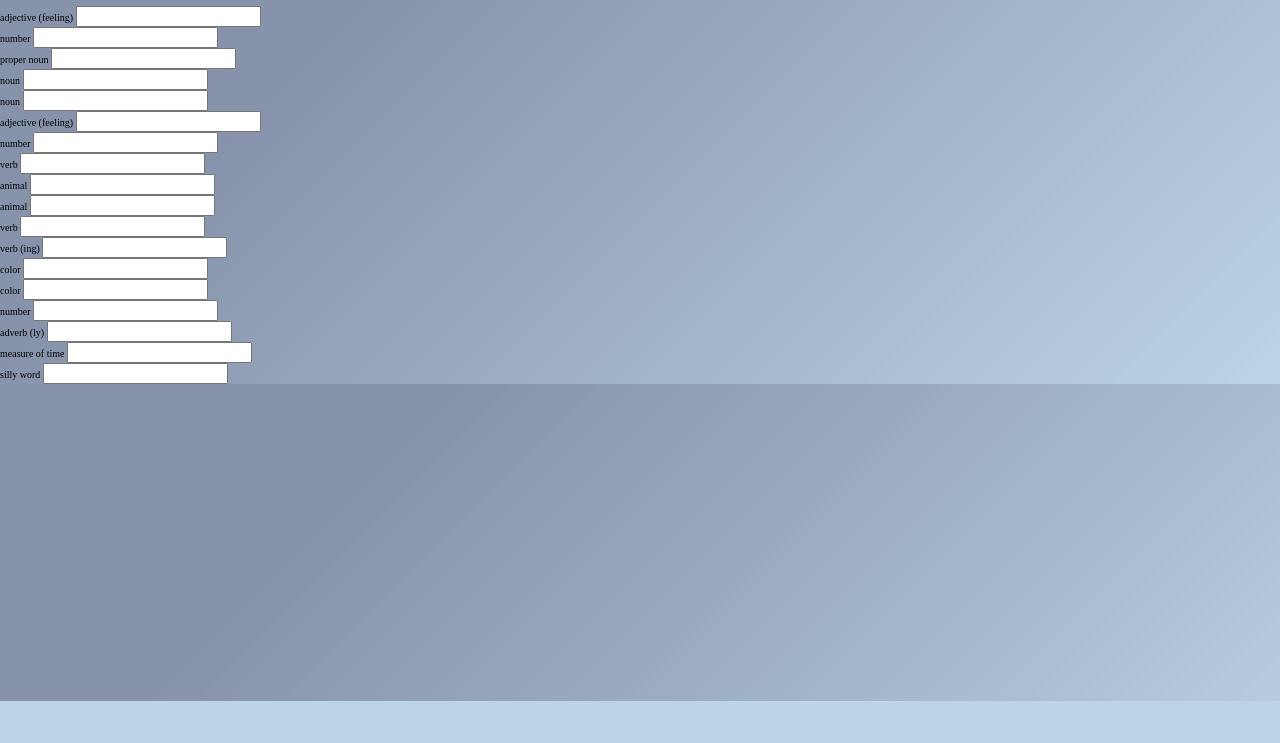
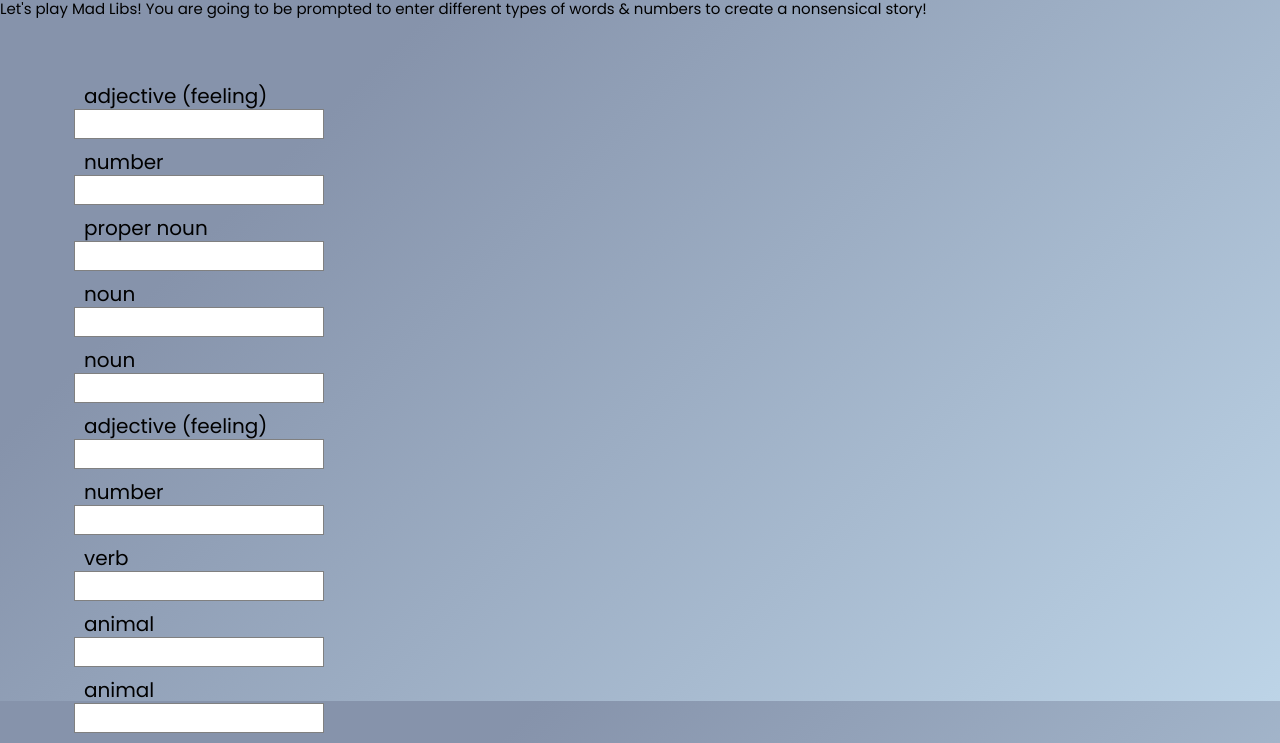
Before and after one commit to jasondwood/madlibs, a plain HTML site: page index.html in a window 1280 px wide. Shown: the part 99-842 px from the top of the page. Before the commit the page ends 800 px from the top, so only its background shows below. Drawn offline with Linux system fonts and the light colour scheme.

Commit message:
added minimal styling, before adding JS

```diff
--- a/css/style.css
+++ b/css/style.css
@@ -23,12 +23,15 @@
 
 html {
      font-size: 62.5%;
+     height: 100%;
 
 }
 
 body {
      background-color: #bdd4e7;
      background-image: linear-gradient(315deg, #bdd4e7 0%, #8693ab 74%);
+     font-family: 'Poppins', sans-serif;
+     height: 100%;
 }
 /******************************************
 /* LAYOUT
@@ -40,20 +43,44 @@ body {
 }
 
 .container {
-     text-align: center;
+
+     padding: 30px 0;
+     margin: 0 auto;
+
 }
 
 .description {
      font-size: 1.5rem;
      margin-bottom: 20px;
-}
-#box {
-     height: 400px;
-     width: 400px;
-     background-color: red;
-     margin: 5px auto;
+
 }
 
+form section{
+     padding: 0 5%;
+     margin-top: 20px;
+
+
+}
+
+.input-group{
+     display: flex;
+     flex-direction: column;
+
+     margin: 10px;
+}
+
+.input-group label {
+     padding-left: 10px;
+     font-size: 2rem;
+}
+
+.input-group input[type="text"]{
+     height: 30px;
+     width: 250px;
+     border: 1px solid gray;
+     padding-left: 10px;
+     margin: 3px 0;
+}
 /******************************************
 /* ADDITIONAL STYLES
 /*******************************************/
--- a/index.html
+++ b/index.html
@@ -9,19 +9,24 @@
 		<title>Mad Libs</title>
 
 		<!-- external CSS link -->
+		<link rel="preconnect" href="https://fonts.googleapis.com">
+		<link rel="preconnect" href="https://fonts.gstatic.com" crossorigin>
+		<link href="https://fonts.googleapis.com/css2?family=Poppins:wght@100;300;400;600;700&display=swap" rel="stylesheet">
 		<link rel="stylesheet" href="css/reset.css">
 		<link rel="stylesheet" href="css/style.css">
 	</head>
 	<body>
-		<header>
-			<h1 class="title">Mad Libs Madness</h1>
-			<p class="description"><strong>Let's play Mad Libs!</strong> You are going to be prompted to enter different types of words & numbers to create a nonsensical story!
-			</p>
-		</header>
+		<div class="container">
+			<header>
+				<h1 class="title">Mad Libs Madness</h1>
+				<p class="description"><strong>Let's play Mad Libs!</strong> You are going to be prompted to enter different types of words & numbers to create a nonsensical story!
+				</p>
+			</header>
+		</div>
 
 		<main>
-			<form id="madlibs-form" name="madlibs-form">
-				<section id="madlibs-inputs"></section>
+			<form id="madlibs-form" name="madlibs-form" onsubmit="submitMadLibs(event)">
+				<section id="madlibs-inputs">
 
 				<div class="input-group">
 					<label for="adjective_1">adjective (feeling)</label>
@@ -112,12 +117,14 @@
 					<label for="silly">silly word</label>
 					<input type="text" id="silly" name="silly" required>
 				</div>
+			</section>
+				<section id="madlibs-submit">
+					<button type="submit">Go</button>
+				</section>
 
-				<section id="madlibs-submit"></section>
 			</form>
+
 		</main>
-
-
 
 		<script type="text/javascript" src="js/main.js"></script>
 	</body>
--- a/js/main.js
+++ b/js/main.js
@@ -1,10 +1,4 @@
-
-let btn = document.querySelector('button');
-let box = document.querySelector('#box');
-
-btn.addEventListener('click',() => {
-    box.click();
-})
-box.addEventListener('click', (e) => {
-    box.style.backgroundColor = "green";
-})
+const submitMadLibs = (event) => {
+    alert('alert');
+    event.preventDefault();
+}
```
